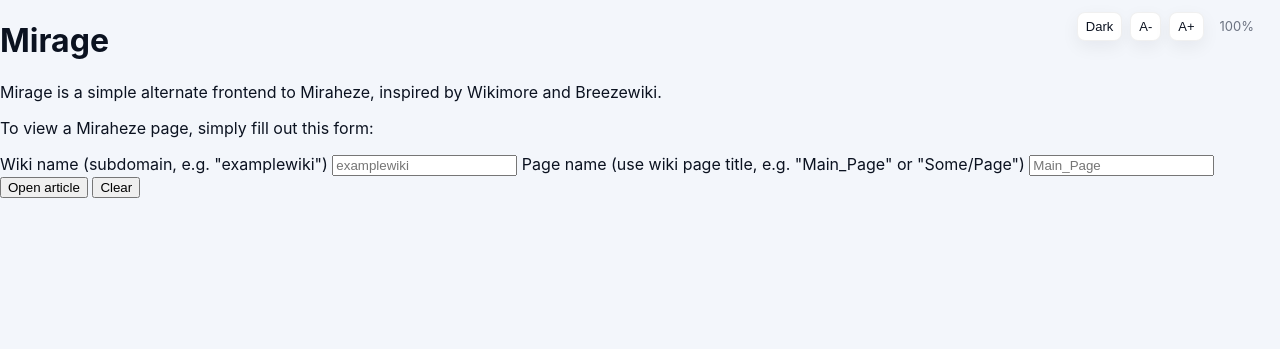
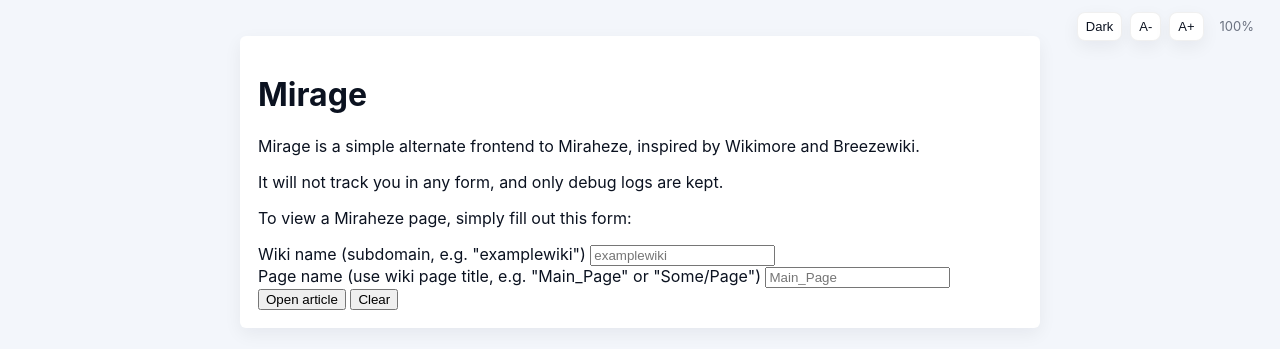
Before and after one commit to gigirassy/Mirage, a Flask app: page / in a window 1280 px wide. Shown: the top 349 px of the page. Run offline with Flask 2, Linux system fonts and the light colour scheme.

Commit message:
Update index.html

```diff
--- a/templates/index.html
+++ b/templates/index.html
@@ -287,13 +287,15 @@ ul.categories li { display: inline; margin-right: 0.6rem; font-size: 13px; color
 </script>
 </head>
 <body>
+  <div class="mirage-container">
   <h1>Mirage</h1>
   <p>Mirage is a simple alternate frontend to Miraheze, inspired by Wikimore and Breezewiki.</p>
+  <p>It will not track you in any form, and only debug logs are kept.</p>
   <p>To view a Miraheze page, simply fill out this form:</p>
       <form id="openForm" action="/go" method="get" novalidate>
       <label for="wiki">Wiki name (subdomain, e.g. "examplewiki")</label>
       <input id="wiki" name="wiki" type="text" placeholder="examplewiki" required />
-
+      <br>
       <label for="page">Page name (use wiki page title, e.g. "Main_Page" or "Some/Page")</label>
       <input id="page" name="page" type="text" placeholder="Main_Page" required />
 
@@ -301,5 +303,6 @@ ul.categories li { display: inline; margin-right: 0.6rem; font-size: 13px; color
         <button id="openBtn" type="submit">Open article</button>
         <button id="clearBtn" type="button">Clear</button>
       </div>
+  <div></div>
 </body>
 </html>
```
